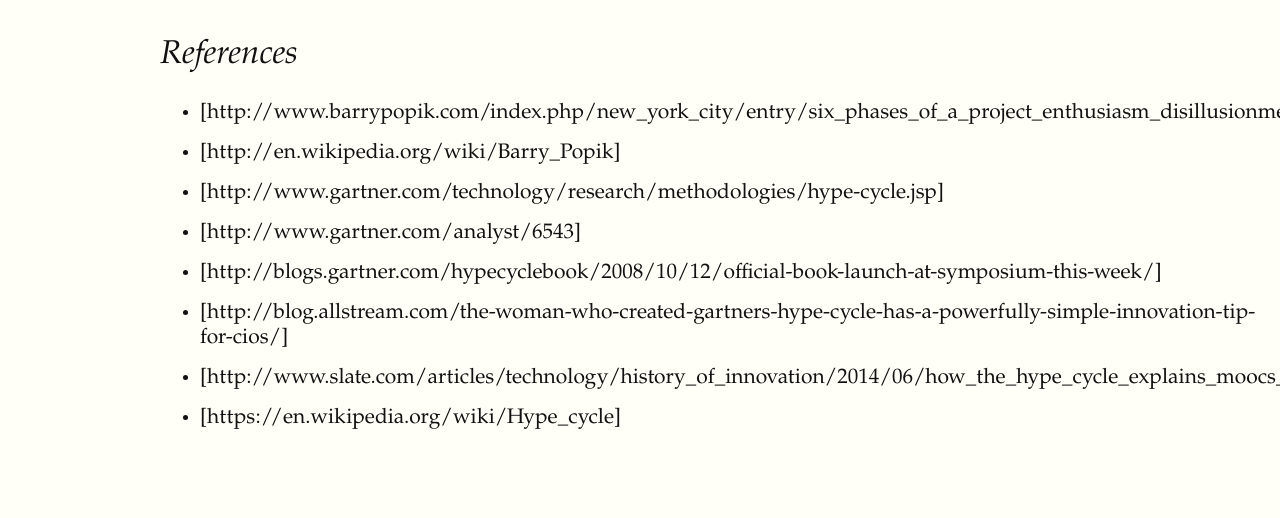
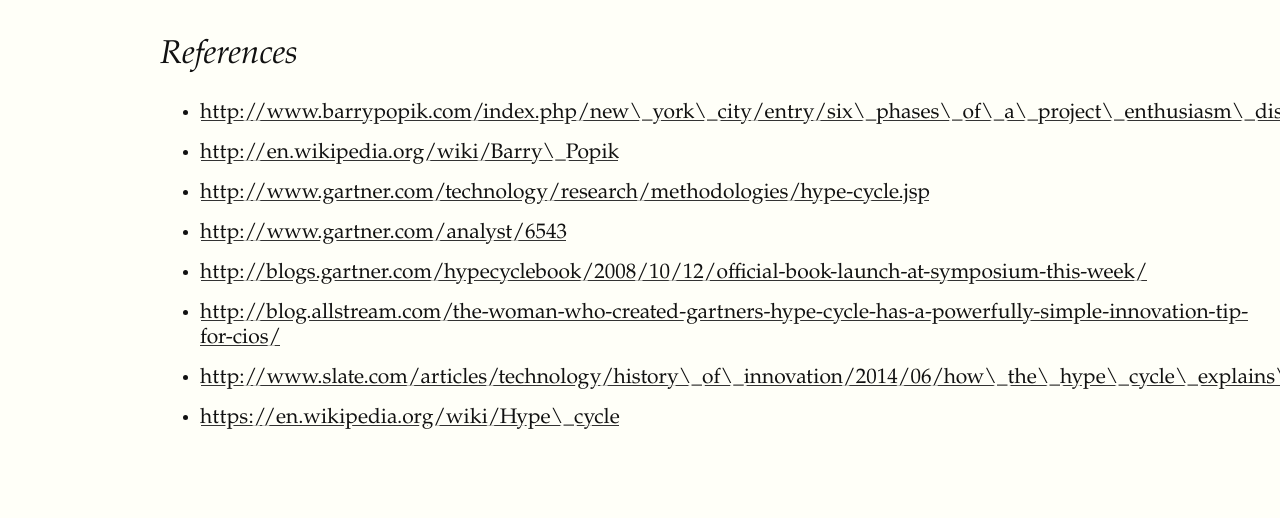
Before and after one commit to JackNicholas/JackNicholas.github.io, a Jekyll site: the page built from _posts/2018-03-08-hype-cycle-and-more.md, in a window 1280 px wide. Shown: the part 1767-2285 px from the top of the page. Built offline with Jekyll 4.4.1, drawn with Linux system fonts in a browser that asks for light colours; some web fonts are replaced.

```diff
--- a/_posts/2018-03-08-hype-cycle-and-more.md
+++ b/_posts/2018-03-08-hype-cycle-and-more.md
@@ -44,11 +44,11 @@ I feel there is another project cycle, a real cycle, yet to be discovered.
 
 ## References
 
-* [http://www.barrypopik.com/index.php/new\_york\_city/entry/six\_phases\_of\_a\_project\_enthusiasm\_disillusionment\_panic/]
-* [http://en.wikipedia.org/wiki/Barry\_Popik]
-* [http://www.gartner.com/technology/research/methodologies/hype-cycle.jsp]
-* [http://www.gartner.com/analyst/6543]
-* [http://blogs.gartner.com/hypecyclebook/2008/10/12/official-book-launch-at-symposium-this-week/]
-* [http://blog.allstream.com/the-woman-who-created-gartners-hype-cycle-has-a-powerfully-simple-innovation-tip-for-cios/]
-* [http://www.slate.com/articles/technology/history\_of\_innovation/2014/06/how\_the\_hype\_cycle\_explains\_moocs\_big\_data\_vr\_and\_google\_glass.html]
-* [https://en.wikipedia.org/wiki/Hype\_cycle]
+* <http://www.barrypopik.com/index.php/new\_york\_city/entry/six\_phases\_of\_a\_project\_enthusiasm\_disillusionment\_panic/>
+* <http://en.wikipedia.org/wiki/Barry\_Popik>
+* <http://www.gartner.com/technology/research/methodologies/hype-cycle.jsp>
+* <http://www.gartner.com/analyst/6543>
+* <http://blogs.gartner.com/hypecyclebook/2008/10/12/official-book-launch-at-symposium-this-week/>
+* <http://blog.allstream.com/the-woman-who-created-gartners-hype-cycle-has-a-powerfully-simple-innovation-tip-for-cios/>
+* <http://www.slate.com/articles/technology/history\_of\_innovation/2014/06/how\_the\_hype\_cycle\_explains\_moocs\_big\_data\_vr\_and\_google\_glass.html>
+* <https://en.wikipedia.org/wiki/Hype\_cycle>
```
